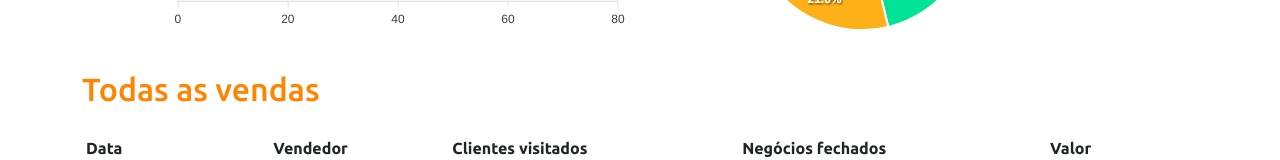
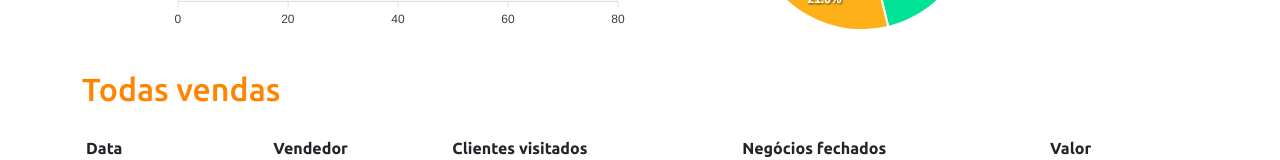
Before and after one commit to lvmp7/projeto-sds, a React (Create React App) app in the folder frontend/: page / in a window 1280 px wide. Shown: the part 394-554 px from the top of the page. Built offline with nearby package versions, Linux system fonts and the light colour scheme.

Commit message:
ajuste de titulo

```diff
--- a/frontend/src/App.tsx
+++ b/frontend/src/App.tsx
@@ -23,7 +23,7 @@ function App() {
       </div>
 
       <div className="py-3">
-        <h2 className="text-primary"> Todas as vendas</h2>
+        <h2 className="text-primary"> Todas vendas</h2>
       </div>
       <DataTable/>
     </div>
```
